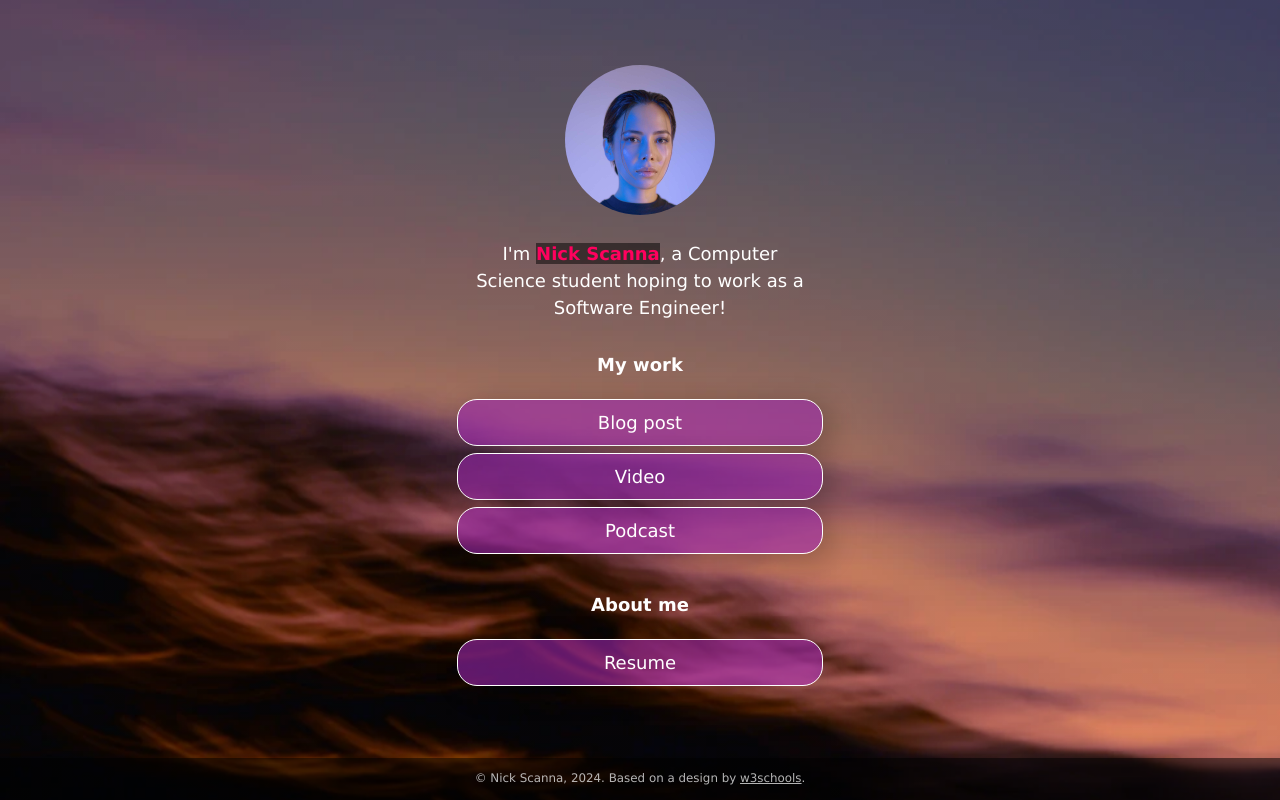
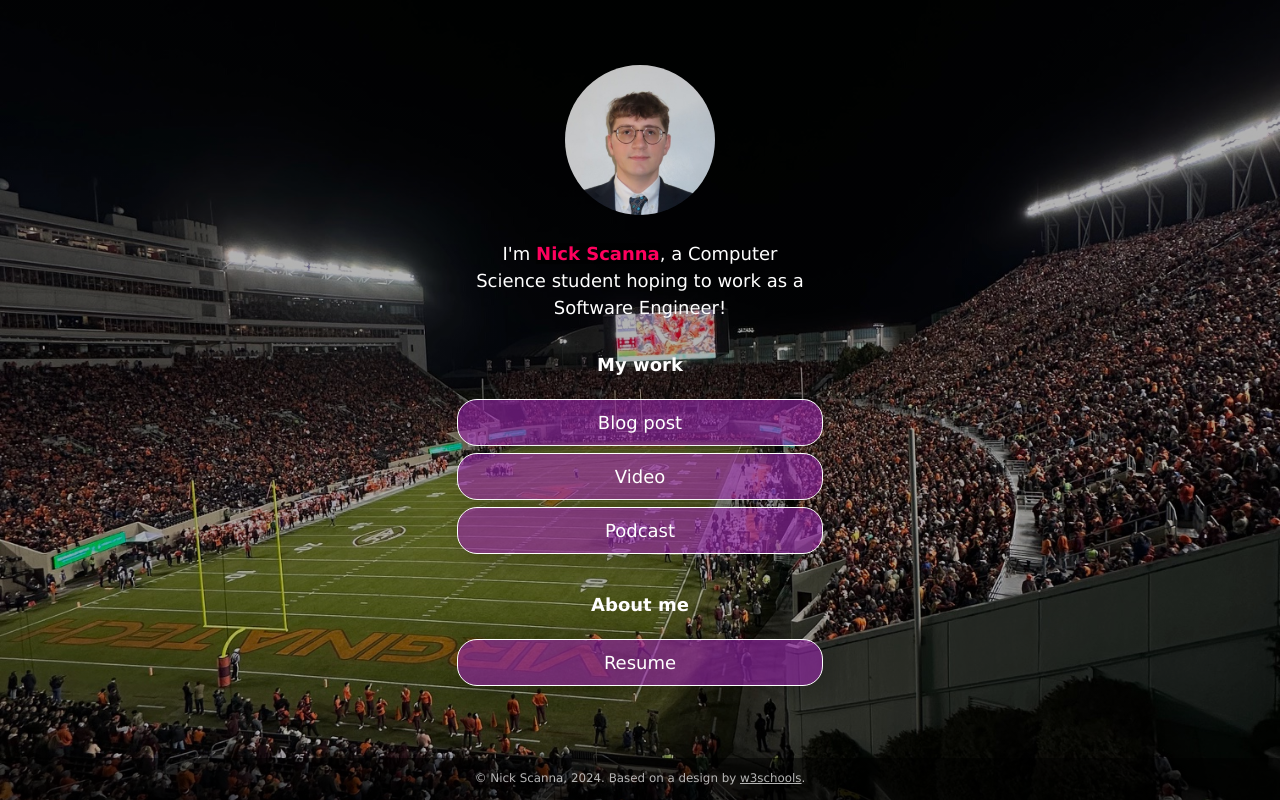
Before and after one commit to nscanna27/nscanna27.github.io, a plain HTML site: page index.html in a window 1280 px wide. Drawn offline with Linux system fonts and the light colour scheme.

Commit message:
Updated profile and background pics

```diff
--- a/css/style.css
+++ b/css/style.css
@@ -26,7 +26,7 @@ body {
     min-height: 100%;
     /* The image used for the site background. Try changing skyscape.jpg to stars.jpg. Put a replacement photo in the images folder and, in line 21 below, replace skyscape.jpg with yourbackgroundfilename.jpg */
     /* The linear gradient darkens the image, like putting a sunglasses lens on top of it. If you want to darken the image even more, change 0.1 (both times) to 0.3 or higher */
-    background: linear-gradient(rgba(0, 0, 0, 0.1), rgba(0, 0, 0, 0.1)), url(../images/skyscape.jpg);
+    background: linear-gradient(rgba(0, 0, 0, 0.3), rgba(0, 0, 0, 0.3)), url(../images/backgroundpic.jpg);
     /* Prevents the browser from repeating or "tiling" the background image */
     background-repeat: no-repeat;
     background-position: center;
--- a/index.html
+++ b/index.html
@@ -15,7 +15,7 @@
   <div class="container">
     <!-- Image and name container. Put your replacement photo—which you should crop to be square—in the images folder, then change the source attribute to images/yourportraitfilename.jpg. This path says, "Look in the images folder for yourportraitfilename.jpg." Be sure to change the alt text, too. -->
     <div class="image-container">
-      <img src="images/portrait.jpg" alt="Photo by Art Hauntington">
+      <img src="images/profilepic.jpg" alt="A college male in glasses">
     </div>
     <div class="intro">
       I'm <span class="name"><strong>Nick Scanna</strong></span>, a Computer Science student hoping to work as a Software Engineer!
```
Also changed, not shown: images/backgroundpic.jpg (added), images/profilepic.JPG (added), 1 other file.
